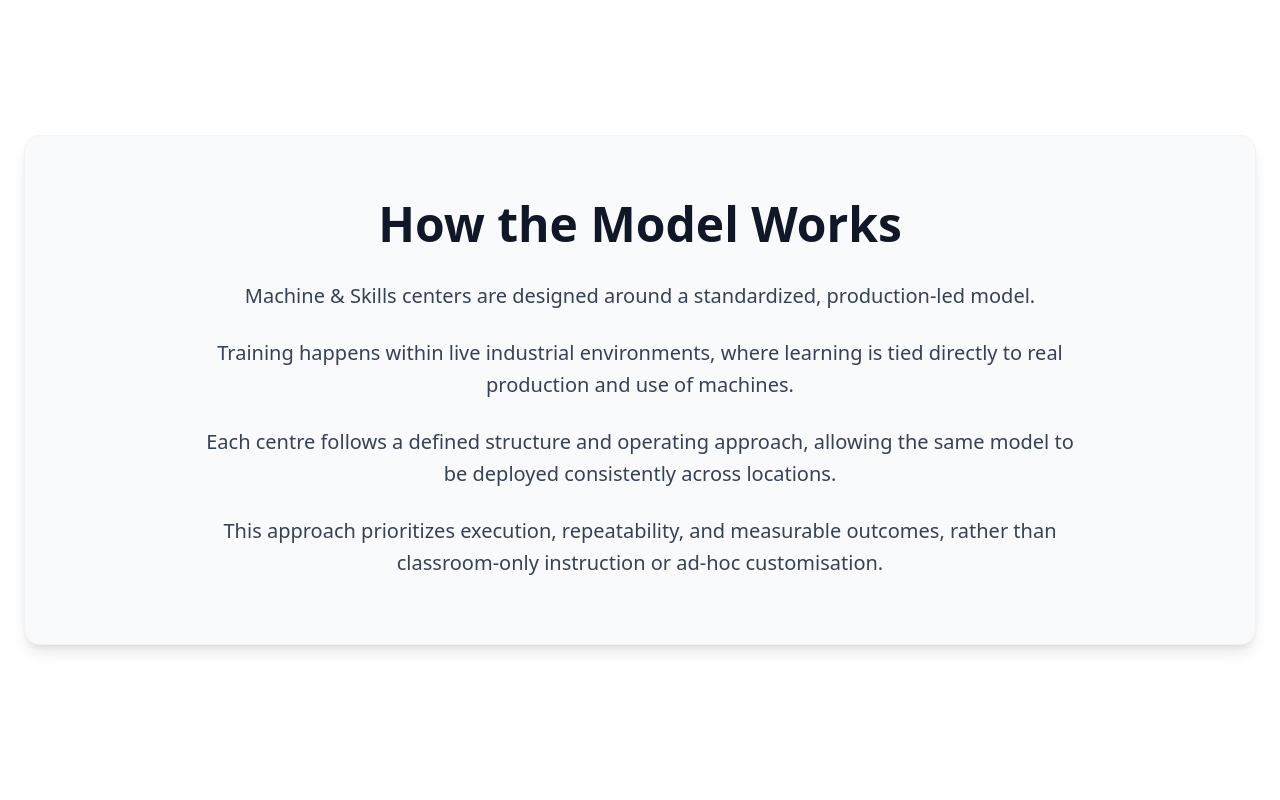
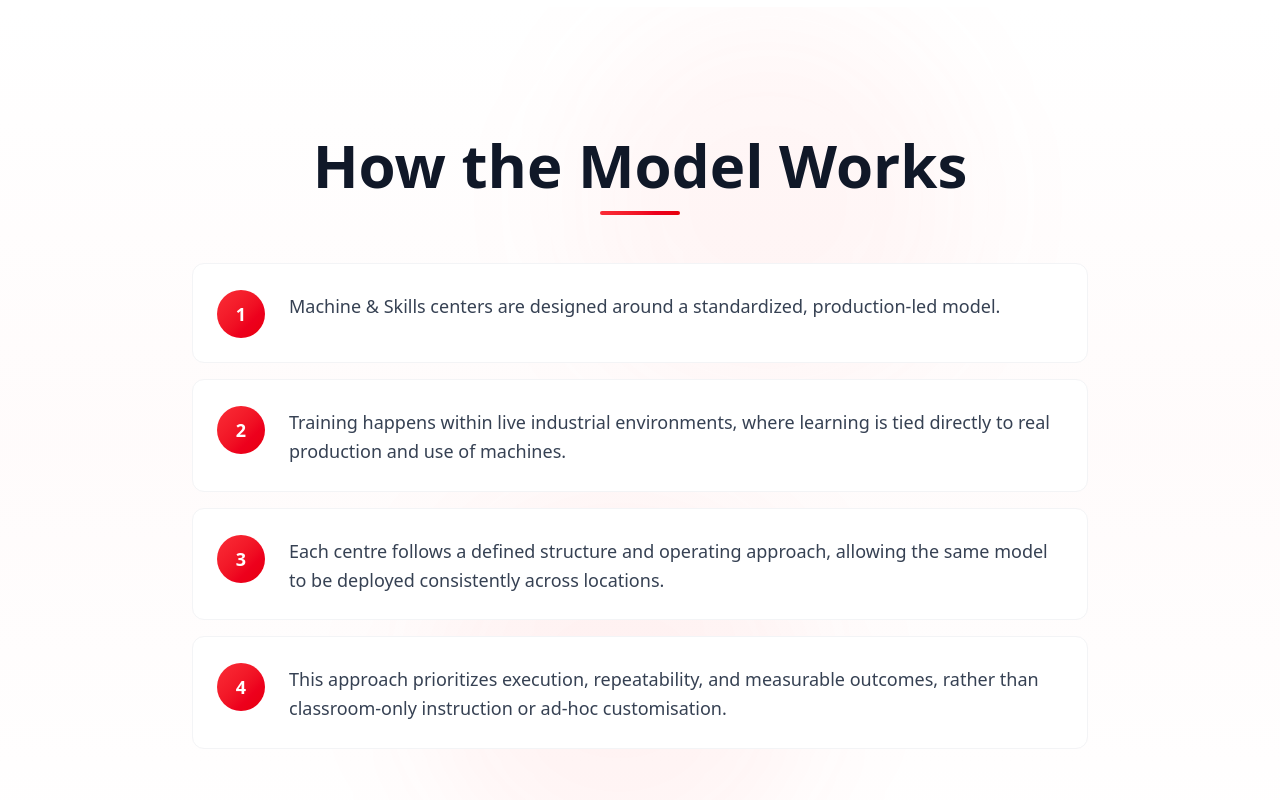
Before and after one commit to Oludefiyinfoluwa06/tmsc-client, a React (Vite) app: page /about in a window 1280 px wide. Shown: the part 2520-3320 px from the top of the page. Built offline with nearby package versions, Linux system fonts and the light colour scheme; no server answers.

Commit message:
Make design updates

```diff
--- a/src/components/about/SystemSection.tsx
+++ b/src/components/about/SystemSection.tsx
@@ -1,18 +1,36 @@
 export default function SystemSection() {
+  const points = [
+    "Machine & Skills centers are designed around a standardized, production-led model.",
+    "Training happens within live industrial environments, where learning is tied directly to real production and use of machines.",
+    "Each centre follows a defined structure and operating approach, allowing the same model to be deployed consistently across locations.",
+    "This approach prioritizes execution, repeatability, and measurable outcomes, rather than classroom-only instruction or ad-hoc customisation."
+  ];
+
   return (
-    <section className="w-full py-32 bg-white relative overflow-hidden">
-      {/* <div className="absolute inset-0 overflow-hidden pointer-events-none">
-        <div className="absolute bottom-0 left-1/4 w-96 h-96 bg-blue-500/5 rounded-full blur-3xl"></div>
-      </div> */}
+    <section className="w-full py-32 bg-linear-to-b from-white via-red-50/30 to-white relative overflow-hidden">
+      <div className="absolute inset-0 overflow-hidden pointer-events-none">
+        <div className="absolute top-0 right-1/4 w-96 h-96 bg-red-400/5 rounded-full blur-3xl"></div>
+        <div className="absolute bottom-0 left-1/3 w-96 h-96 bg-red-500/5 rounded-full blur-3xl"></div>
+      </div>
 
       <div className="max-w-7xl mx-auto px-6 relative z-10">
-        <div className="bg-gray-50 border border-gray-100 rounded-2xl p-12 md:p-16 shadow-lg text-center">
-          <h2 className="text-4xl lg:text-5xl font-bold text-gray-900 mb-8">How the Model Works</h2>
-          <div className="max-w-4xl mx-auto space-y-6 text-gray-700 text-lg md:text-xl leading-relaxed">
-            <p>Machine & Skills centers are designed around a standardized, production-led model.</p>
-            <p>Training happens within live industrial environments, where learning is tied directly to real production and use of machines.</p>
-            <p>Each centre follows a defined structure and operating approach, allowing the same model to be deployed consistently across locations.</p>
-            <p>This approach prioritizes execution, repeatability, and measurable outcomes, rather than classroom-only instruction or ad-hoc customisation.</p>
+        <div className="text-center mb-12">
+          <h2 className="text-5xl lg:text-6xl font-bold text-gray-900 mb-4">How the Model Works</h2>
+          <div className="w-20 h-1 bg-linear-to-r from-red-500 to-red-600 mx-auto rounded-full"></div>
+        </div>
+
+        <div className="max-w-4xl mx-auto">
+          <div className="space-y-4">
+            {points.map((point, index) => (
+              <div key={index} className="flex gap-6 p-6 rounded-xl bg-white border border-gray-100 hover:border-red-200 hover:shadow-lg transition-all duration-300 hover:bg-red-50/30">
+                <div className="shrink-0 flex items-center justify-center w-12 h-12 rounded-full bg-linear-to-br from-red-500 to-red-600 text-white font-bold text-lg mt-0.5">
+                  {index + 1}
+                </div>
+                <div className="flex-1 pt-1">
+                  <p className="text-gray-700 text-lg leading-relaxed">{point}</p>
+                </div>
+              </div>
+            ))}
           </div>
         </div>
       </div>
--- a/src/components/home/Standardization.tsx
+++ b/src/components/home/Standardization.tsx
@@ -1,19 +1,35 @@
 export default function Standardization() {
+  const highlights = [
+    "Standardization is the operating foundation of Machine & Skills.",
+    "Each centre is deployed using the same structural layout, machine configuration, and operating logic. This ensures consistency in how centers are set up, used, and managed across locations.",
+    "By standardizing the environment, we reduce variability, control costs, and enable repeatable outcomes without redesigning the model for each deployment.",
+    "Flexibility exists within the framework, not outside it. Local conditions are accommodated without altering the core structure or operating approach."
+  ];
+
   return (
-    <section className="w-full py-32 bg-white">
-      <div className="max-w-7xl mx-auto px-6">
-        <div className="bg-gray-50 border border-gray-100 rounded-2xl p-12 md:p-16 shadow-lg">
-          <div className="max-w-5xl mx-auto">
-            <h2 className="text-4xl font-bold mb-6 text-center">Standardization</h2>
+    <section className="w-full py-32 bg-gradient-to-b from-red-50/50 to-white relative overflow-hidden">
+      <div className="absolute inset-0 overflow-hidden pointer-events-none">
+        <div className="absolute top-1/2 right-0 w-96 h-96 bg-red-400/5 rounded-full blur-3xl"></div>
+      </div>
 
-            <p className="text-base text-gray-700 leading-relaxed mb-4 text-center">Standardization is the operating foundation of Machine & Skills.</p>
+      <div className="max-w-7xl mx-auto px-6 relative z-10">
+        <div className="text-center mb-14">
+          <h2 className="text-5xl lg:text-6xl font-bold text-gray-900 mb-4">Standardization</h2>
+          <div className="w-20 h-1 bg-gradient-to-r from-red-500 to-red-600 mx-auto rounded-full"></div>
+        </div>
 
-            <p className="text-base text-gray-700 leading-relaxed mb-4 text-center">Each centre is deployed using the same structural layout, machine configuration, and operating logic. This ensures consistency in how centers are set up, used, and managed across locations.</p>
-
-            <p className="text-base text-gray-700 leading-relaxed mb-4 text-center">By standardizing the environment, we reduce variability, control costs, and enable repeatable outcomes without redesigning the model for each deployment.</p>
-
-            <p className="text-base text-gray-700 leading-relaxed text-center">Flexibility exists within the framework, not outside it. Local conditions are accommodated without altering the core structure or operating approach.</p>
-          </div>
+        <div className="max-w-4xl mx-auto space-y-4">
+          {highlights.map((text, index) => (
+            <div
+              key={index}
+              className="relative bg-white border border-gray-100 rounded-xl p-8 hover:shadow-lg hover:border-red-200 transition-all duration-300 group"
+            >
+              <div className="absolute left-0 top-0 bottom-0 w-1 bg-gradient-to-b from-red-500 to-red-600 rounded-l-xl"></div>
+              <div className="pl-6">
+                <p className="text-gray-700 text-lg leading-relaxed">{text}</p>
+              </div>
+            </div>
+          ))}
         </div>
       </div>
     </section>
```
